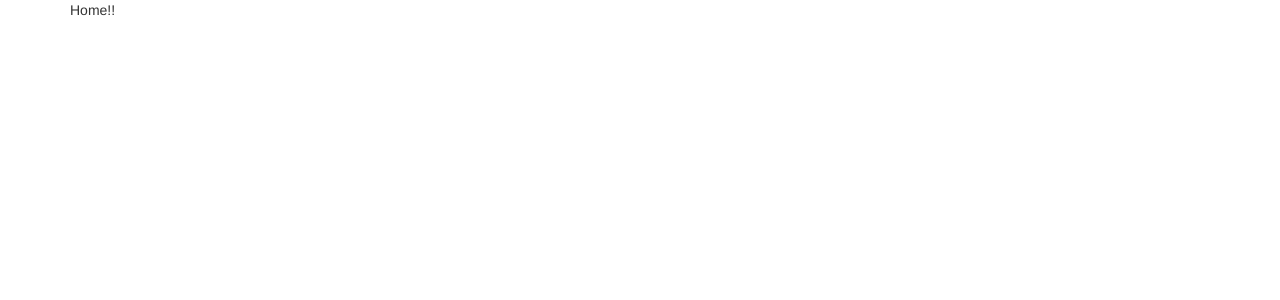
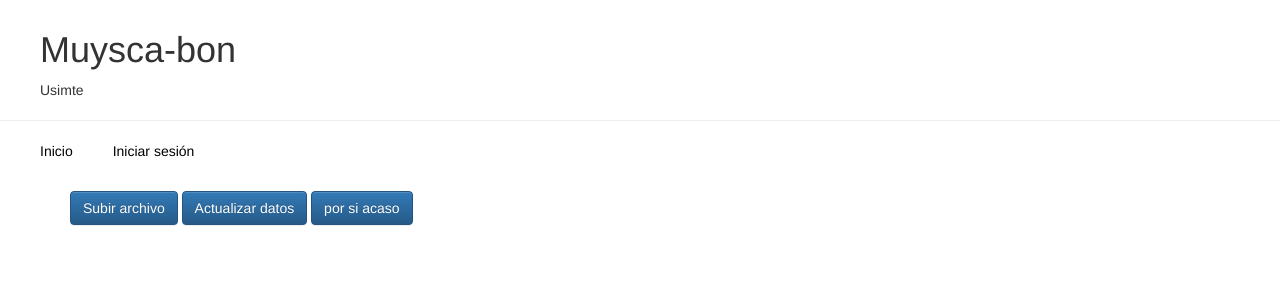
Before and after one commit to Usimte/Muysca_bon, a Django app: page / in a window 1280 px wide. Before the commit the part shown is almost empty. Shown: the top 300 px of the page. Run offline with Django 3.2, Linux system fonts and the light colour scheme; some libraries are stand-ins or nearby versions.

Commit message:
Estilos y navegación básica

```diff
--- /dev/null
+++ b/censo/static/css/styles.css
@@ -0,0 +1,36 @@
+* {
+  padding: 0;
+  margin: 0;
+}
+header nav {
+	background: White;
+	margin-bottom:10px;
+  margin-top: 0;
+}
+
+header nav ul {
+  margin-left: 20px;
+	list-style: none;
+	overflow: hidden;
+}
+
+header nav ul li {
+	float: left;
+}
+header nav ul li a {
+	display: block;
+	padding:20px;
+	color:Black;
+	text-decoration: none;
+  float: right;
+
+}
+header nav ul li a:hover {
+	background: Gray;
+}
+.page-header {
+  background-color: White;
+  margin-top: 0;
+  margin-bottom: auto;
+  padding: 10px 0px 10px 40px;
+}
--- a/censo/templates/censo/base.html
+++ b/censo/templates/censo/base.html
@@ -6,10 +6,23 @@
     <title>Muysca-bon</title>
     <link rel="stylesheet" href="{% static 'css/bootstrap.min.css' %}">
     <link rel="stylesheet" href="{% static 'css/bootstrap-theme.min.css' %}">
+    <link rel="stylesheet" href="{% static 'css/styles.css' %}">
     <script  src="{% static 'js/jquery-3.2.1.min.js' %}" type="text/javascript"></script>
     <script  src="{% static 'js/bootstrap.min.js' %}" type="text/javascript"></script>
   </head>
   <body>
+    <div class="page-header">
+      <h1>Muysca-bon</h1>
+      <p>Usimte</p>
+    </div>
+    <header>
+      <nav class="menu">
+        <ul>
+          <li><a href="{% url 'Home' %}">Inicio</a></li>
+          <li><a href="#">Iniciar sesión</a></li>
+        </ul>
+      </nav>
+    </header>
     <div class="content container">
       {% block content %}
       {% endblock%}
--- /dev/null
+++ b/censo/templates/censo/cargar.html
@@ -0,0 +1,5 @@
+{% extends 'censo/base.html' %}
+
+{% block content %}
+Formulario
+{% endblock %}
--- a/censo/templates/censo/home.html
+++ b/censo/templates/censo/home.html
@@ -1,5 +1,7 @@
 {% extends 'censo/base.html' %}
 
 {% block content %}
-Home!!
+<a href="{% url 'Upload' %}" class="btn btn-primary">Subir archivo</a>
+<a href="#" class="btn btn-primary">Actualizar datos</a>
+<a href="#" class="btn btn-primary">por si acaso</a>
 {% endblock %}
--- a/censo/urls.py
+++ b/censo/urls.py
@@ -1,6 +1,7 @@
-from django.conf.urls import url
+from django.conf.urls import url, static
 from . import views
 
 urlpatterns = [
     url(r'^$', views.home, name='Home'),
+    url(r'^cargar$', views.upload, name='Upload'),
 ]
--- a/censo/views.py
+++ b/censo/views.py
@@ -5,3 +5,6 @@
 
 def home(request):
     return render(request, 'censo/home.html')
+
+def upload(request):
+    return render(request, 'censo/cargar.html')
```
